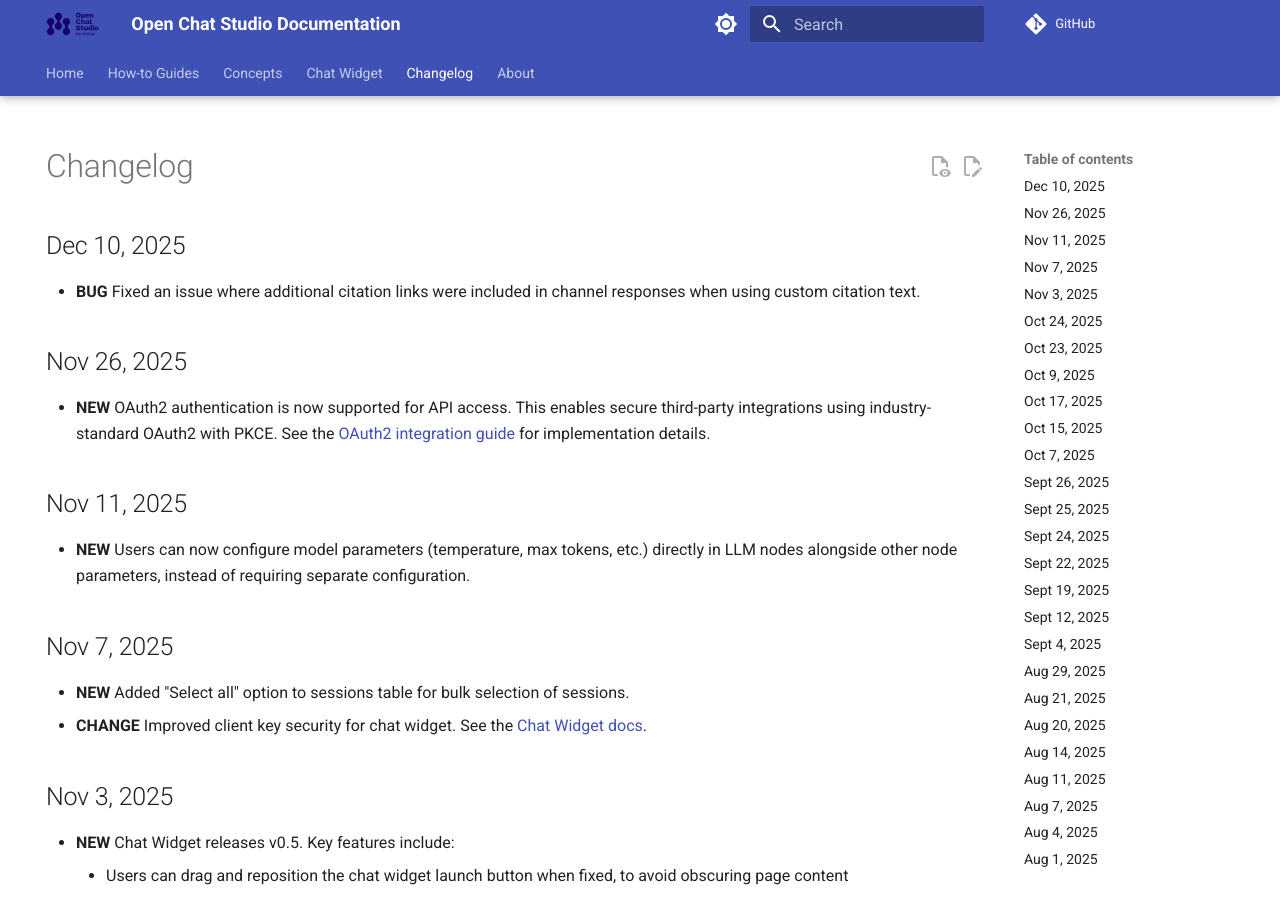
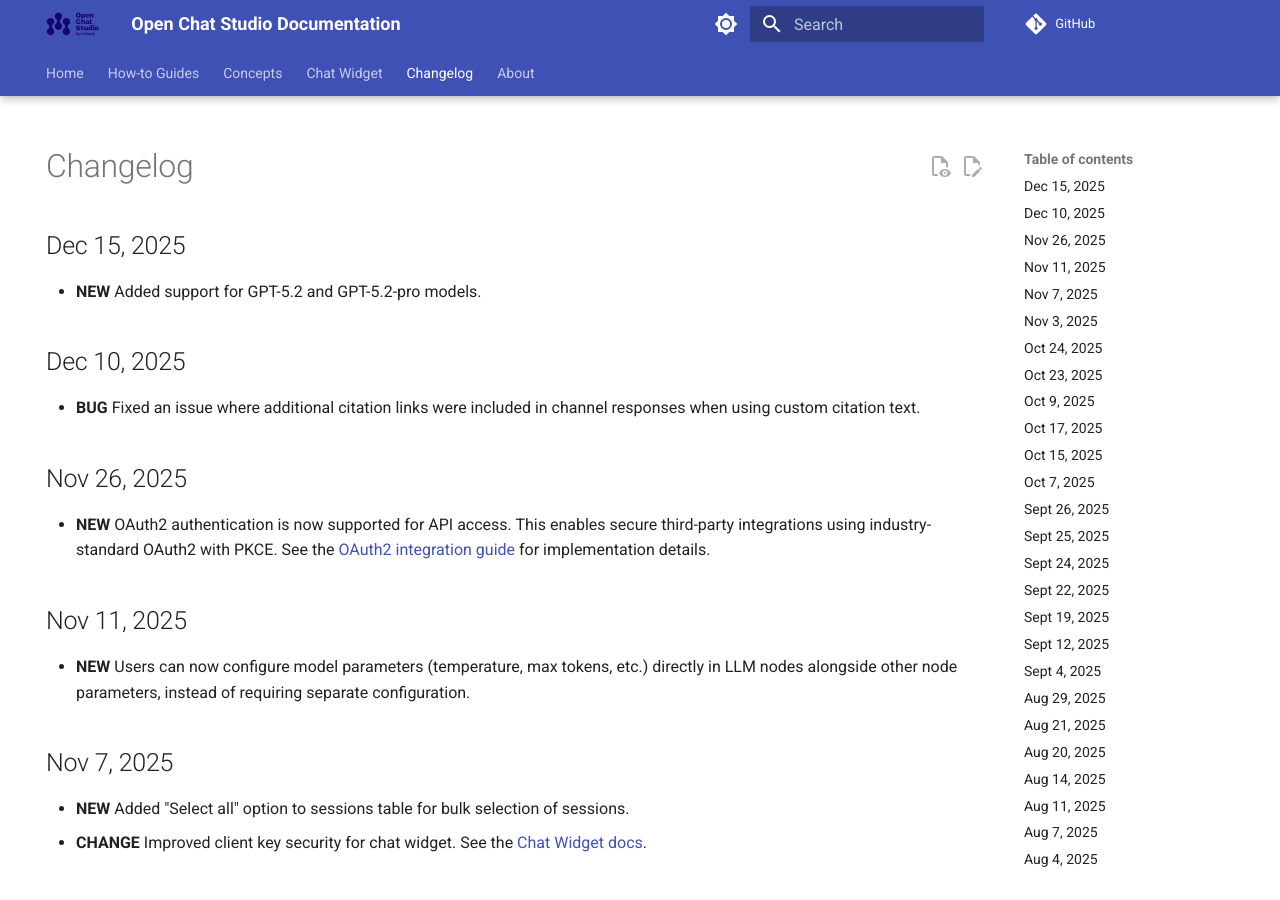
Before and after one commit to dimagi/open-chat-studio-docs, an MkDocs documentation site: the page built from docs/changelog.md, in a window 1280 px wide and 900 px high. Built offline with MkDocs 1.6.1 and Material for MkDocs 9.7.7, drawn with Linux system fonts in a browser that asks for light colours; emoji names are drawn with the system emoji font; a script that is not in the unit is left out; comment, search, counter and statistics services are not loaded.

Commit message:
update changelog and docs from OCS PR #2577

```diff
--- a/docs/changelog.md
+++ b/docs/changelog.md
@@ -4,6 +4,9 @@ hide:
 ---
 
 # Changelog
+## Dec 15, 2025
+* **NEW** Added support for GPT-5.2 and GPT-5.2-pro models.
+
 ## Dec 10, 2025
 * **BUG** Fixed an issue where additional citation links were included in channel responses when using custom citation text.
 
```
